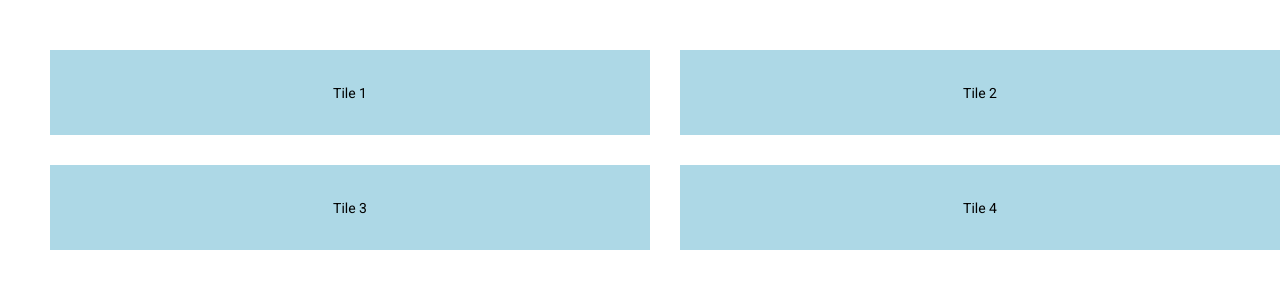
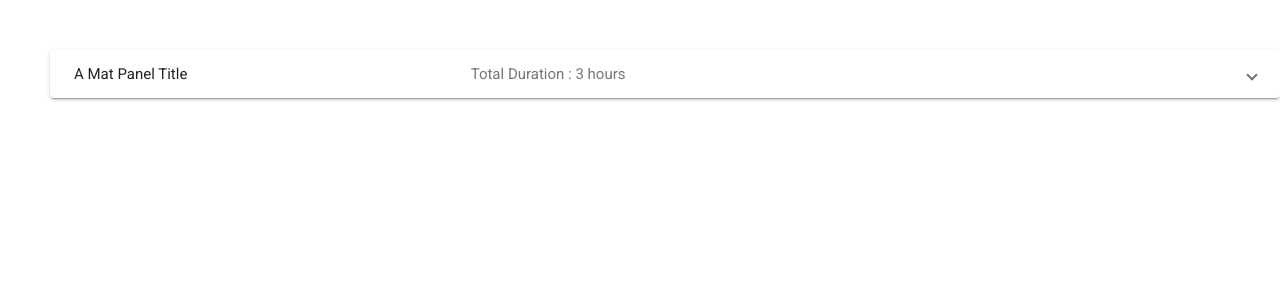
Before and after one commit to markpackham/angular_material_learn, an Angular app: page / in a window 1280 px wide. Shown: the top 300 px of the page. Built offline with nearby package versions, Linux system fonts and the light colour scheme.

Commit message:
demo an expansion panel
https://youtu.be/PZbyzooEQC0?t=167

```diff
--- a/src/app/app.component.html
+++ b/src/app/app.component.html
@@ -1,8 +1,16 @@
 <div class="layout">
-  <mat-grid-list cols="2" rowHeight="fit" style="height: 200px" gutterSize="30px">
-    <mat-grid-tile>Tile 1</mat-grid-tile>
-    <mat-grid-tile>Tile 2</mat-grid-tile>
-    <mat-grid-tile>Tile 3</mat-grid-tile>
-    <mat-grid-tile>Tile 4</mat-grid-tile>
-  </mat-grid-list>
+  <mat-expansion-panel>
+    <mat-expansion-panel-header>
+      <mat-panel-title>
+        A Mat Panel Title
+      </mat-panel-title>
+      <mat-panel-description>
+        Total Duration : 3 hours
+      </mat-panel-description>
+    </mat-expansion-panel-header>
+    <p>This is the panel content. Add course details.</p>
+    <mat-action-row>
+      <button mat-button>Enroll</button>
+    </mat-action-row>
+  </mat-expansion-panel>
 </div>
--- a/src/app/material/material.module.ts
+++ b/src/app/material/material.module.ts
@@ -10,7 +10,8 @@ import { MatMenuModule } from '@angular/material/menu';
 import { MatListModule } from '@angular/material/list';
 import { MatDividerModule } from '@angular/material/divider';
 import { MatGridListModule } from '@angular/material/grid-list';
-const material = [MatGridListModule, MatDividerModule, MatListModule, MatMenuModule, MatButtonModule, MatButtonToggleModule, MatIconModule, MatBadgeModule, MatProgressSpinnerModule, MatToolbarModule, MatSidenavModule]
+import { MatExpansionModule} from '@angular/material/expansion';
+const material = [MatExpansionModule, MatGridListModule, MatDividerModule, MatListModule, MatMenuModule, MatButtonModule, MatButtonToggleModule, MatIconModule, MatBadgeModule, MatProgressSpinnerModule, MatToolbarModule, MatSidenavModule]
 
 @NgModule({
   imports: [
```
